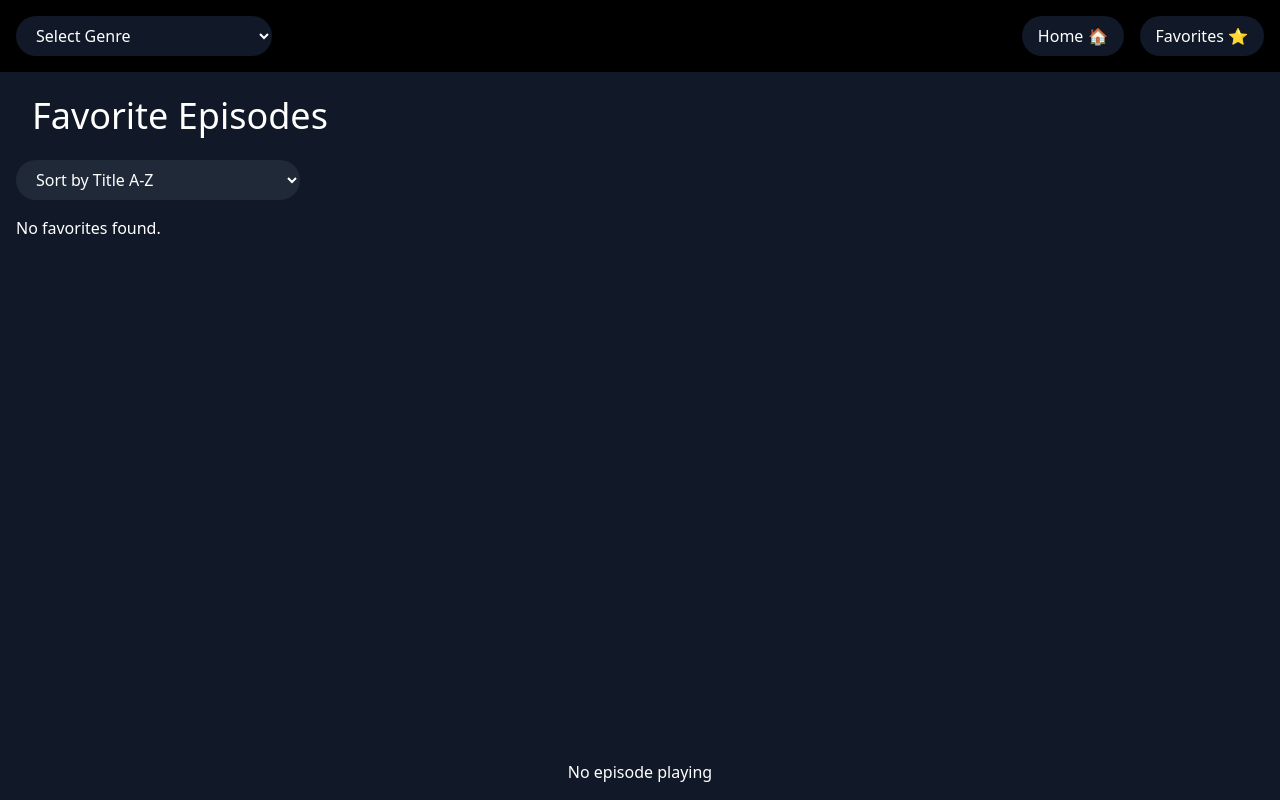
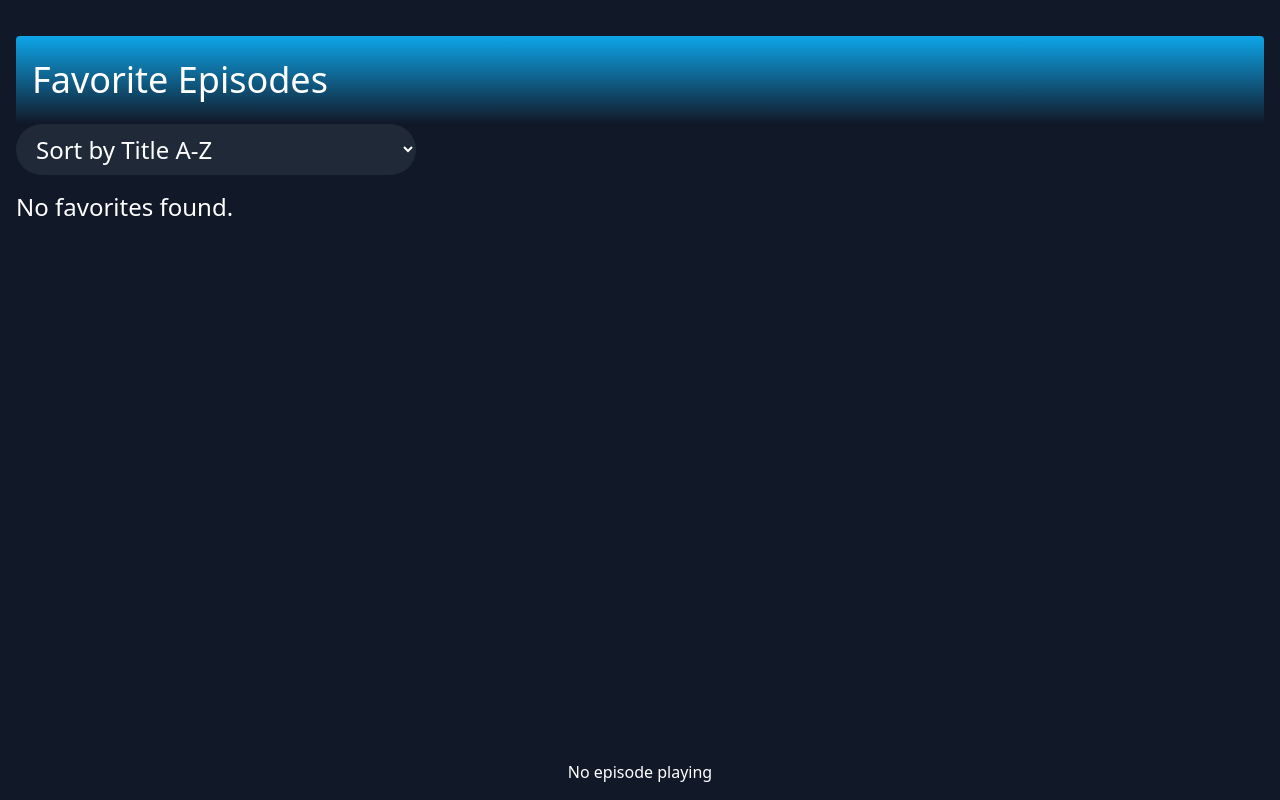
Before and after one commit to AnesuMuusha/podcast-series, a React (Create React App) app: page /favorite in a window 1280 px wide. Built offline with nearby package versions, Linux system fonts and the light colour scheme.

Commit message:
altered navbar styles

```diff
--- a/src/components/Favorite.js
+++ b/src/components/Favorite.js
@@ -1,6 +1,6 @@
 import React, { useState, useEffect, useCallback } from 'react';
 import { useNavigate } from 'react-router-dom';
-import NavBar from './NavBar';
+// import NavBar from './NavBar';
 
 function Favorite() {
   const [favoriteEpisodes, setFavoriteEpisodes] = useState([]);
@@ -124,20 +124,23 @@ function Favorite() {
   };
 
   return (
-    <div className="bg-gray-900 min-h-screen px-10px">
+    <div className="bg-gray-900 min-h-screen px-10px sm:text-2xl">
 
       <div className="container mx-auto">
       <div className='sticky top-0 z-5'>
-      <NavBar/>
+      {/* <NavBar/> */}
       </div>
      <div className='p-4'>
-     <h1 className="text-2xl lg:text-4xl mb-4 bg-gray-900 text-white py-2 px-4 rounded-full">Favorite Episodes</h1>
+      <div className='mt-5 flex items-center space-x-4 pt-4 bg-gradient-to-b from-sky-500 to-transparent rounded-t '>
+
+      <h1 className="text-2xl lg:text-4xl mb-4 text-white py-2 px-4 ">Favorite Episodes</h1>
+
+      </div>
 
        {loading ? (
-         <div className="text-white p-4 text-4xl lg:text-10xl md:text-8xl sm:text-6xl animate-bounce">
-         Loading...
-       </div>
-
+        <div className="flex items-center justify-center text-white p-4 lg:text-20xl md:text-8xl sm:text-6xl animate-bounce">
+        Loading...
+      </div>
 ) : (
          <>
            <div className="mb-4 flex space-x-2">
```
